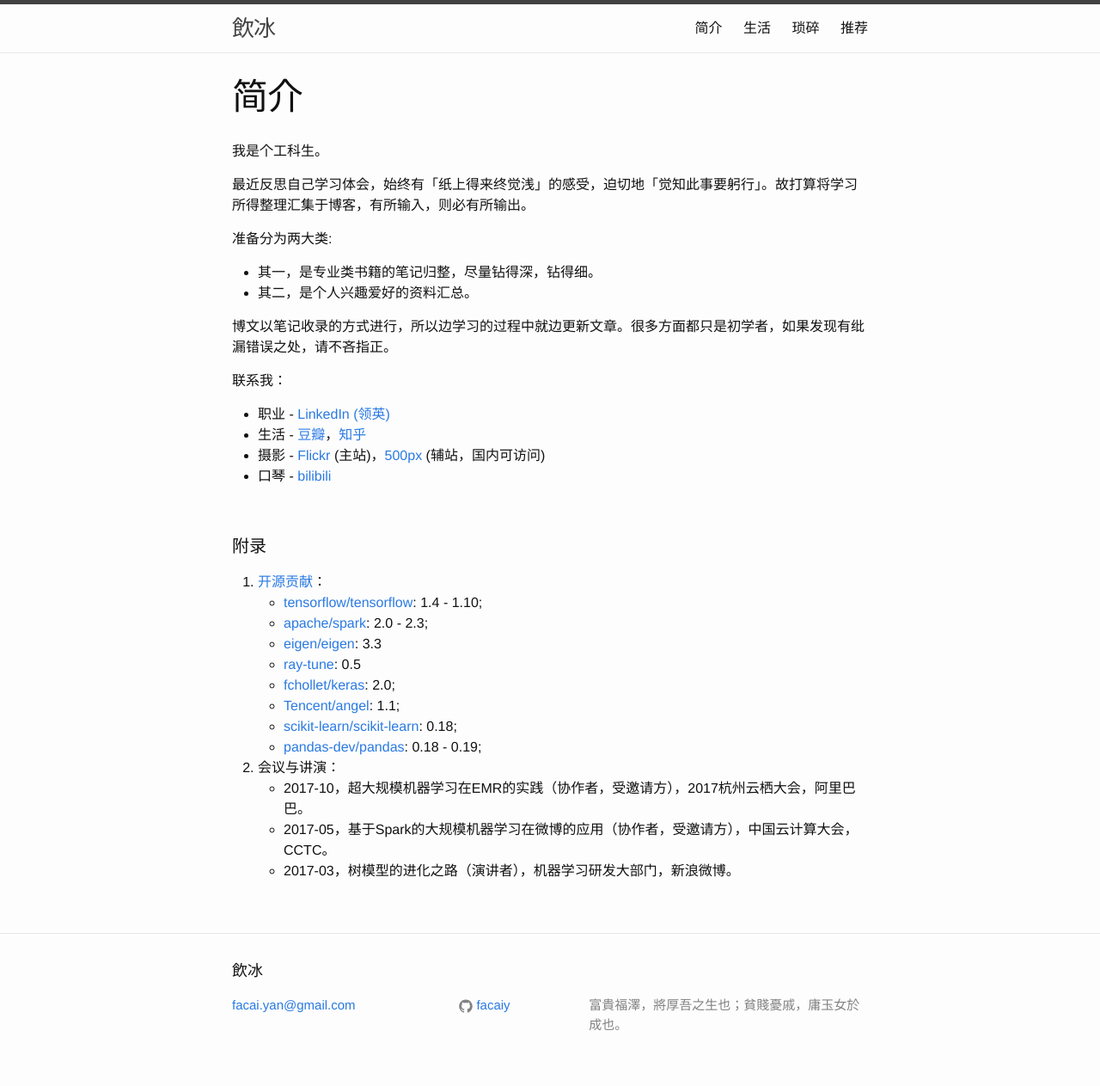
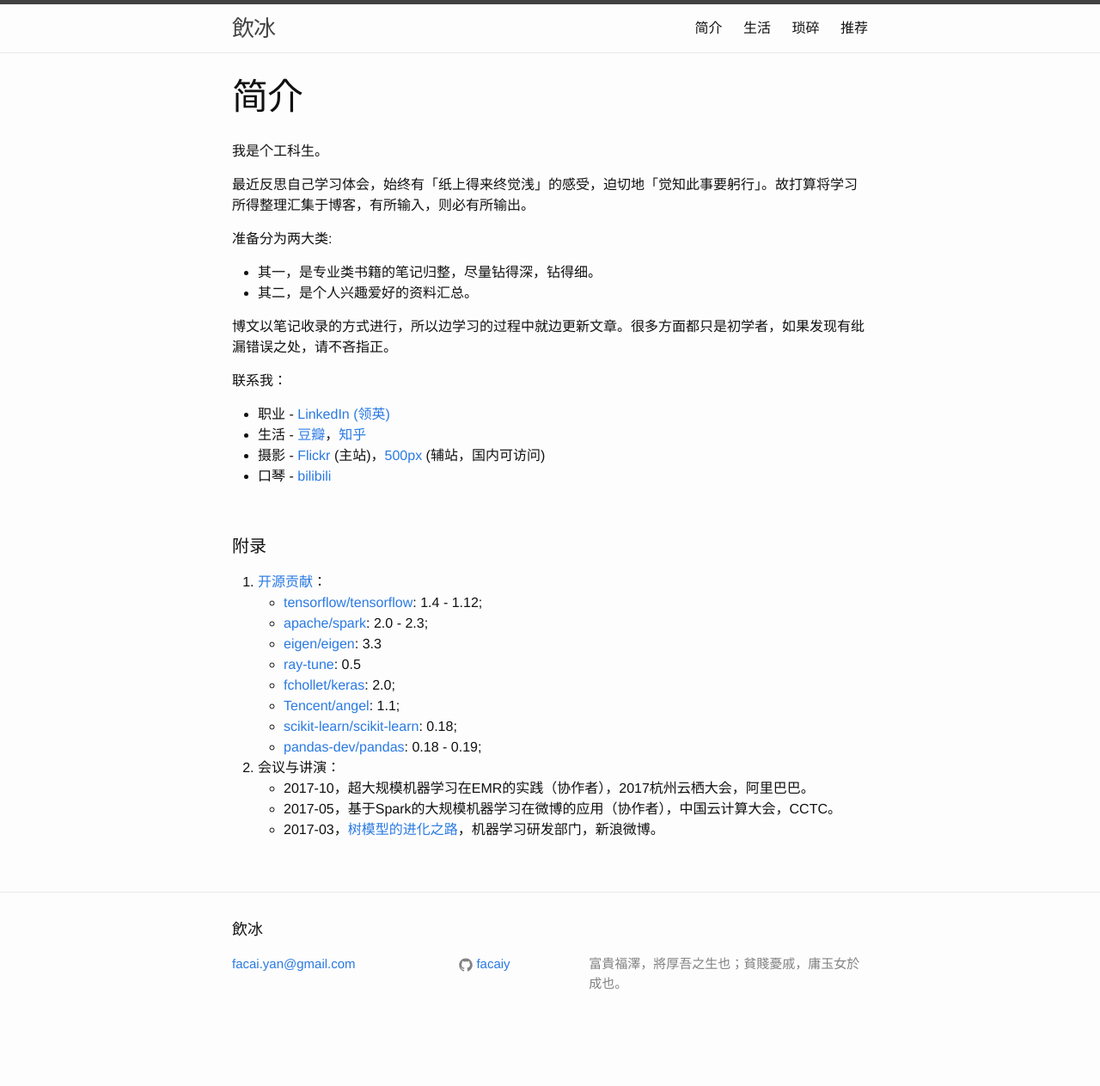
Before and after one commit to facaiy/facaiy.github.io, a Jekyll site: the page built from about.md, in a window 1280 px wide. Shown: the whole page at 86% size. Built offline with Jekyll 4.4.1, drawn with Linux system fonts in a browser that asks for light colours; comment, search, counter and statistics services are not loaded; after the commit the page ends 1215 px from its top, so only the background shows below that.

Commit message:
愿望清单：更新10月

```diff
--- a/about.md
+++ b/about.md
@@ -28,7 +28,7 @@ permalink: /about/
 #### 附录
 
 1. [开源贡献](https://www.openhub.net/accounts/facaiy)：
-   + [tensorflow/tensorflow](https://github.com/tensorflow/tensorflow): 1.4 - 1.10;
+   + [tensorflow/tensorflow](https://github.com/tensorflow/tensorflow): 1.4 - 1.12;
    + [apache/spark](https://github.com/apache/spark): 2.0 - 2.3;
    + [eigen/eigen](https://bitbucket.org/eigen/eigen): 3.3
    + [ray-tune](https://github.com/ray-project/ray): 0.5
@@ -37,6 +37,6 @@ permalink: /about/
    + [scikit-learn/scikit-learn](https://github.com/scikit-learn/scikit-learn): 0.18;
    + [pandas-dev/pandas](https://github.com/pandas-dev/pandas): 0.18 - 0.19;
 2. 会议与讲演：
-   + 2017-10，超大规模机器学习在EMR的实践（协作者，受邀请方），2017杭州云栖大会，阿里巴巴。
-   + 2017-05，基于Spark的大规模机器学习在微博的应用（协作者，受邀请方），中国云计算大会，CCTC。
-   + 2017-03，树模型的进化之路（演讲者），机器学习研发大部门，新浪微博。
+   + 2017-10，超大规模机器学习在EMR的实践（协作者），2017杭州云栖大会，阿里巴巴。
+   + 2017-05，基于Spark的大规模机器学习在微博的应用（协作者），中国云计算大会，CCTC。
+   + 2017-03，[树模型的进化之路](/assets/ml_tree/GBDT_TreeBoost_XGBoost_facaiy.pdf)，机器学习研发部门，新浪微博。
```
Also changed, not shown: _posts/2018-01-01-wish.md (+5 -5 lines).
